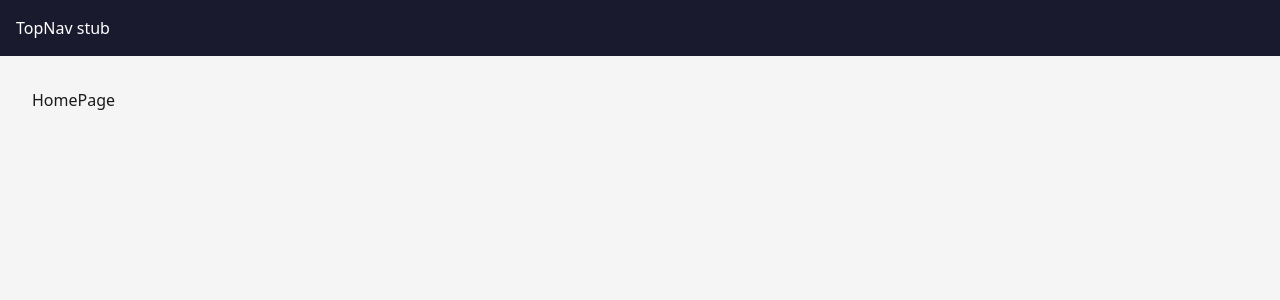
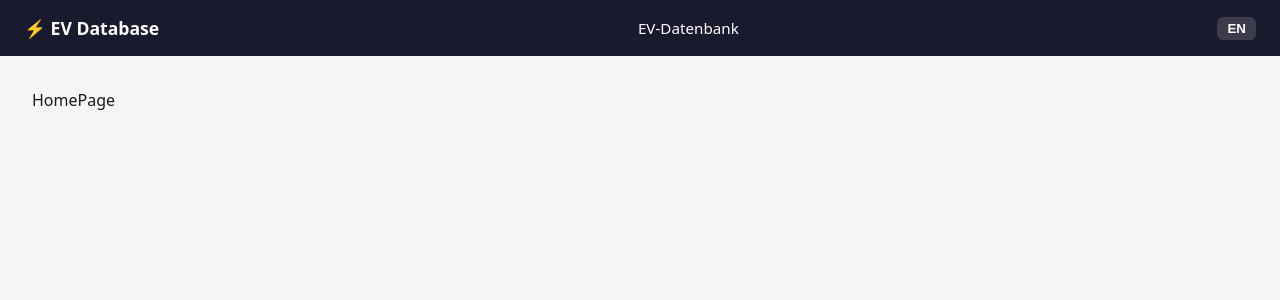
Before and after one commit to lliksPlayer/ev-database, a React (Vite) app in the folder ev-database/: page / in a window 1280 px wide. Shown: the top 300 px of the page. Built offline with nearby package versions, Linux system fonts and the light colour scheme; no server answers.

Commit message:
feat: TopNav + LanguageSwitch

```diff
--- /dev/null
+++ b/ev-database/src/components/layout/LanguageSwitch.jsx
@@ -0,0 +1,21 @@
+import { useTranslation } from 'react-i18next'
+
+export default function LanguageSwitch() {
+  const { i18n } = useTranslation()
+
+  const toggle = () => {
+    const next = i18n.language === 'de' ? 'en' : 'de'
+    i18n.changeLanguage(next)
+    localStorage.setItem('lang', next)
+  }
+
+  return (
+    <button
+      onClick={toggle}
+      style={{ background: 'rgba(255,255,255,0.15)', border: 'none', color: 'white',
+               padding: '4px 10px', borderRadius: 6, cursor: 'pointer', fontWeight: 600 }}
+    >
+      {i18n.language === 'de' ? 'EN' : 'DE'}
+    </button>
+  )
+}
--- /dev/null
+++ b/ev-database/src/components/layout/TopNav.css
@@ -0,0 +1,17 @@
+.nav {
+  display: flex;
+  align-items: center;
+  justify-content: space-between;
+  padding: 0 1.5rem;
+  height: 56px;
+  background: #1a1a2e;
+  color: white;
+  position: sticky;
+  top: 0;
+  z-index: 100;
+}
+.nav-brand { font-weight: 700; font-size: 1.1rem; text-decoration: none; color: white; }
+.nav-links { display: flex; gap: 1.5rem; align-items: center; }
+.nav-link { color: rgba(255,255,255,0.8); text-decoration: none; font-size: 0.95rem; }
+.nav-link:hover, .nav-link.active { color: white; }
+.nav-right { display: flex; align-items: center; gap: 1rem; }
--- a/ev-database/src/components/layout/TopNav.jsx
+++ b/ev-database/src/components/layout/TopNav.jsx
@@ -1,3 +1,25 @@
+import { Link, NavLink } from 'react-router-dom'
+import { useTranslation } from 'react-i18next'
+import { useAuth } from '../../hooks/useAuth'
+import LanguageSwitch from './LanguageSwitch'
+import './TopNav.css'
+
 export default function TopNav() {
-  return <nav style={{ padding: '1rem', background: '#1a1a2e', color: 'white' }}>TopNav stub</nav>
+  const { t } = useTranslation()
+  const { user } = useAuth()
+
+  return (
+    <nav className="nav">
+      <Link to="/" className="nav-brand">⚡ EV Database</Link>
+      <div className="nav-links">
+        <NavLink to="/" className="nav-link">{t('nav.evDatabase')}</NavLink>
+      </div>
+      <div className="nav-right">
+        <LanguageSwitch />
+        {user && (
+          <NavLink to="/admin" className="nav-link">{t('nav.admin')}</NavLink>
+        )}
+      </div>
+    </nav>
+  )
 }
```
